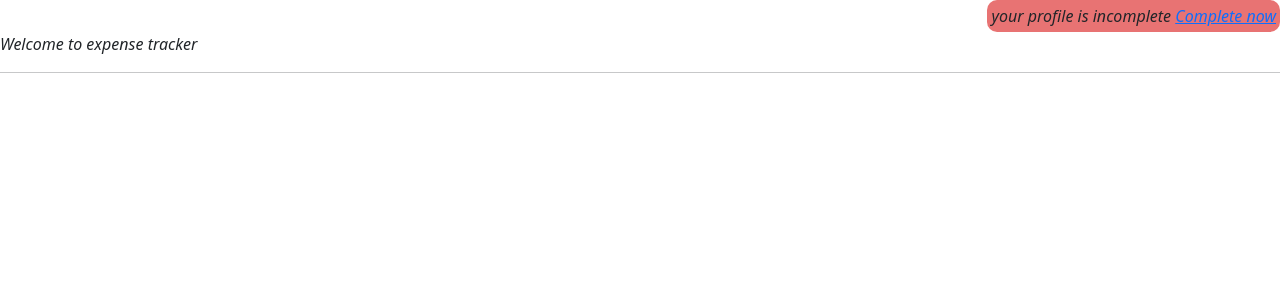
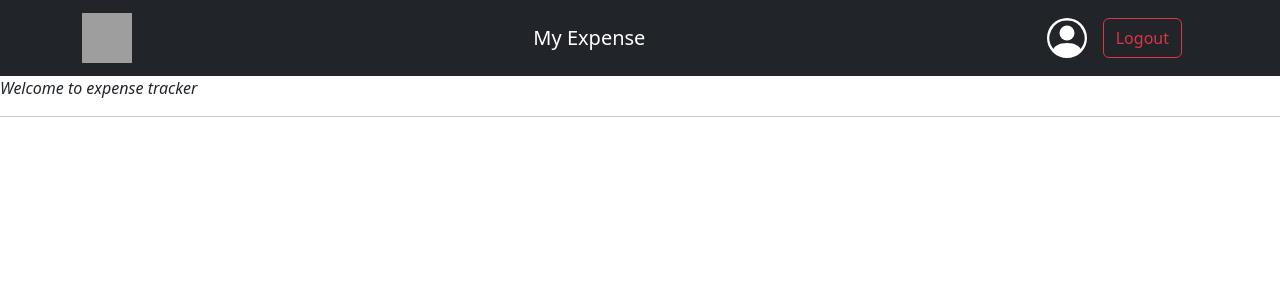
Before and after one commit to deepakkr14/myexpense-react, a React (Create React App) app: page /hero in a window 1280 px wide. Shown: the top 300 px of the page. Built offline with nearby package versions, Linux system fonts and the light colour scheme; grey boxes are pictures that could not be loaded.

Commit message:
email verification

```diff
--- a/package.json
+++ b/package.json
@@ -3,6 +3,8 @@
   "version": "0.1.0",
   "private": true,
   "dependencies": {
+    "@fortawesome/fontawesome-svg-core": "^6.5.1",
+    "@fortawesome/free-solid-svg-icons": "^6.5.1",
     "@testing-library/jest-dom": "^5.17.0",
     "@testing-library/react": "^13.4.0",
     "@testing-library/user-event": "^13.5.0",
--- a/src/pages/Hero.js
+++ b/src/pages/Hero.js
@@ -1,26 +1,66 @@
-import React, { Fragment } from "react";
+import React, { Fragment, lazy } from "react";
 import "./profile.css";
 import "bootstrap/dist/css/bootstrap.min.css";
 import { useState } from "react";
 import { NavLink } from "react-router-dom";
-import ProfileUpdate from "./ProfileUpdate";
+import { useNavigate } from "react-router-dom";
+import { Navbar, Nav, Container, Button } from "react-bootstrap";
+
+const ProfileUpdate = lazy(() => import("./ProfileUpdate"));
+// import ProfileUpdate from "./ProfileUpdate";
 const Hero = () => {
+  const navigate=useNavigate()
   const [profileForm, setprofileForm] = useState(false);
+  // const [Email, setEmail] = useState("");
   const viewform = () => {
     setprofileForm(!profileForm);
   };
-
+const logout=()=>{
+  localStorage.removeItem('token')
+navigate('/')
+}
   return (
     <Fragment>
+      <Navbar bg="dark" data-bs-theme="dark">
+        <Container>
+          <Navbar.Brand href="#home">
+            <img
+              src="https://img.icons8.com/?size=64&id=UoH7S4w6ABOj&format=png"
+              width="50"
+              height="50"
+              alt="logo"
+            />
+          </Navbar.Brand>
+          <Navbar.Brand href="#home">My Expense</Navbar.Brand>
+          <Nav className="d-flex">
+            {/* <Nav.Link href="#features">Features</Nav.Link> */}
+            <NavLink onClick={viewform}>
+              <svg
+                xmlns="http://www.w3.org/2000/svg"
+                width="40"
+                height="40"
+                fill="white"
+                class="bi bi-person-circle"
+                viewBox="0 0 16 16"
+                style={{ display: "flex-end" }}
+              >
+                <path d="M11 6a3 3 0 1 1-6 0 3 3 0 0 1 6 0" />
+                <path
+                  fill-rule="evenodd"
+                  d="M0 8a8 8 0 1 1 16 0A8 8 0 0 1 0 8m8-7a7 7 0 0 0-5.468 11.37C3.242 11.226 4.805 10 8 10s4.757 1.225 5.468 2.37A7 7 0 0 0 8 1"
+                />
+              </svg>
+            </NavLink>
+            <Button className="mx-3" variant="outline-danger" onClick={logout}>
+              Logout
+            </Button>
+          </Nav>
+        </Container>
+      </Navbar>
       <div className="hero ">
-        <i className="profile">
-          your profile is incomplete{" "}
-          <NavLink className="" size="sm" variant="link" onClick={viewform}>
-            <i>Complete now</i>
-          </NavLink>
-        </i>
+
+      <i>Welcome to expense tracker</i>
       </div>
-      <i>Welcome to expense tracker</i>
       <hr />
       {profileForm && <ProfileUpdate view={viewform} />}
     </Fragment>
--- a/src/pages/ProfileUpdate.js
+++ b/src/pages/ProfileUpdate.js
@@ -1,11 +1,13 @@
-import React, { useRef, useEffect, Fragment } from "react";
+import React, { useRef, useEffect, Fragment, useState } from "react";
 import "./profile.css";
 import { Button, Form, Row, Col } from "react-bootstrap";
 
 const ProfileUpdate = (props) => {
+  const [Email, setEmail] = useState("");
   const newName = useRef();
   const newPhoto = useRef();
   const imageRef = useRef();
+  const EmailVerified = !!Email;
   useEffect(() => {
     fetch(
       "https://identitytoolkit.googleapis.com/v1/accounts:lookup?key=AIzaSyCAddUzy56S_Fd9ynLhR2NrwXQPUB1M2i8",
@@ -22,13 +24,50 @@ const ProfileUpdate = (props) => {
       .then((res) => res.json())
       .then((data) => {
         console.log(data);
-        newPhoto.current.value = data.users[0].photoUrl;
-        newName.current.value = data.users[0].displayName;
-        imageRef.current.src = data.users[0].photoUrl;
+        newPhoto.current.value = data.users[0].photoUrl || "";
+        newName.current.value = data.users[0].displayName || "";
+        imageRef.current.src =
+          data.users[0].photoUrl ||
+          "https://cdn.pixabay.com/photo/2015/10/05/22/37/blank-profile-picture-973460_1280.png";
+        setEmail(data.users[0].email);
       });
     // .catch((error)=>console.log(error))
-  }, []);
+  }, [Email]);
+  const verifyEmail = async () => {
+    fetch(
+      "https://identitytoolkit.googleapis.com/v1/accounts:sendOobCode?key=AIzaSyCAddUzy56S_Fd9ynLhR2NrwXQPUB1M2i8",
+      {
+        method: "POST",
+        body: JSON.stringify({
+          idToken: localStorage.getItem("token"),
+          requestType: "VERIFY_EMAIL",
+        }),
+        headers: {
+          "Content-Type": "application/json",
+        },
+      }
+    )
+      .then((res) => {
+        if (res.ok) {
+          return res.json().then((data) => {
+            console.log(data);
+            alert(`user verified succesfully`);
+          });
+        } else {
+          return res.json().then((data) => {
+            let errorMessage = "Authentication failed!";
+            if (data && data.error && data.error.message) {
+              errorMessage = data.error.message;
+            }
+            throw new Error(errorMessage);
+          });
+        }
+      })
 
+      .catch((err) => {
+        alert(err.message);
+      });
+  };
   const submitUpdate = async (e) => {
     e.preventDefault();
     const updatedName = newName.current.value;
@@ -73,20 +112,22 @@ const ProfileUpdate = (props) => {
   return (
     <Fragment>
       <Form className="pform ">
-        <Row className="g-3 m-1 text-center justify-content-center">
-          <h3>Profile</h3>
-          <Col xs={1} className="me-3">
+        <Row className=" m-1 text-center justify-content-center">
+          <h2>My Profile</h2>
+          <h3>Registered Email :{Email}</h3>
+
+          <Col xs={2} className="me-3">
             <img
               style={{ width: "110px", height: "120px" }}
               src=""
               ref={imageRef}
-              alt="image"
+              alt="display"
             />
           </Col>
           <Col xs={2}>
             <Form.Label column="md">Full Name :</Form.Label>
           </Col>
-          <Col xs={3}>
+          <Col xs={2}>
             <Form.Control
               size="md"
               type="text"
@@ -97,7 +138,7 @@ const ProfileUpdate = (props) => {
           <Col xs={2}>
             <Form.Label column="md">Profile Photo URL :</Form.Label>
           </Col>
-          <Col xs={3}>
+          <Col xs={2}>
             <Form.Control
               size="md"
               type="url"
@@ -105,16 +146,28 @@ const ProfileUpdate = (props) => {
               ref={newPhoto}
             />
           </Col>
-          <Col xs={3}>
+          <Row className="mt-4 d-flex justify-content-end">
+            <Col md={4}>
               <Button variant="outline-success" onClick={submitUpdate}>
                 Submit
               </Button>
             </Col>
-          <Col xs={3}>
-            <Button variant="outline-danger" onClick={props.view}>
-              Cancel
+            <Col md={4}>
+              <Button
+                className={`Ebtn ${!EmailVerified ? "on" : "off"}`}
+                variant="outline-primary"
+                onClick={verifyEmail}
+                disabled={EmailVerified}
+              >
+                {EmailVerified ? "Email Verified" : "Verify Email"}
               </Button>
             </Col>
+            <Col md={4}>
+              <Button variant="outline-danger" onClick={props.view}>
+                Close
+              </Button>
+            </Col>
+          </Row>
         </Row>
       </Form>
     </Fragment>
--- a/src/pages/profile.css
+++ b/src/pages/profile.css
@@ -5,9 +5,17 @@
 }
 .hero{
     display: flex;
-    justify-content: end;
+    /* justify-content: end; */
 }
 .pform{
+    display: flex;
     background-color:rgb(212, 228, 222);
     padding-bottom: 10px;
 }
+.Ebtn.on{
+background-color: #e87373;
+}
+.Ebtn.off{
+background-color: #afe9a8;
+
+}
```
Also changed, not shown: 1 other file (tests, documents, lock files or other folders). Lines whose indentation alone changed are shown as unchanged.
